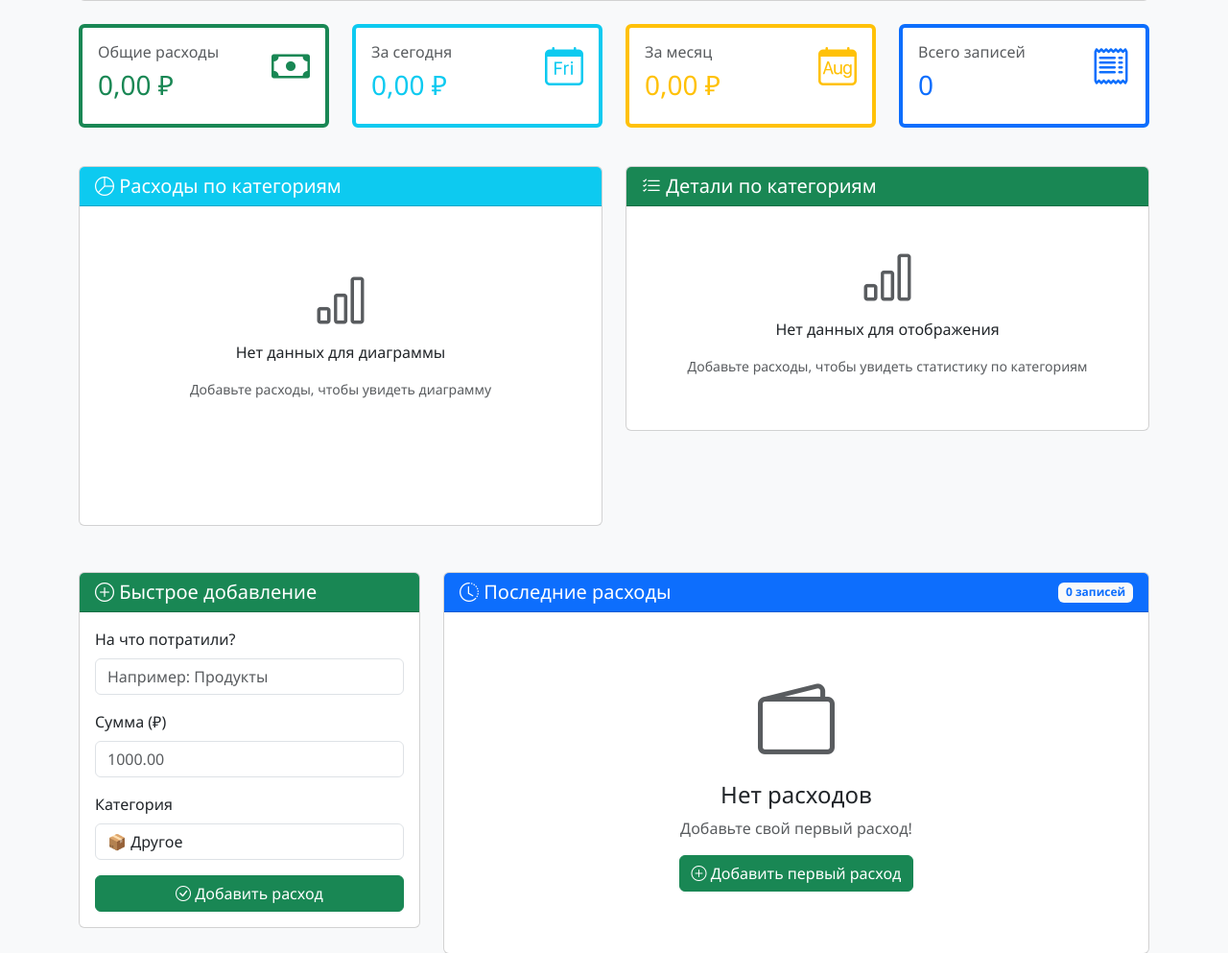
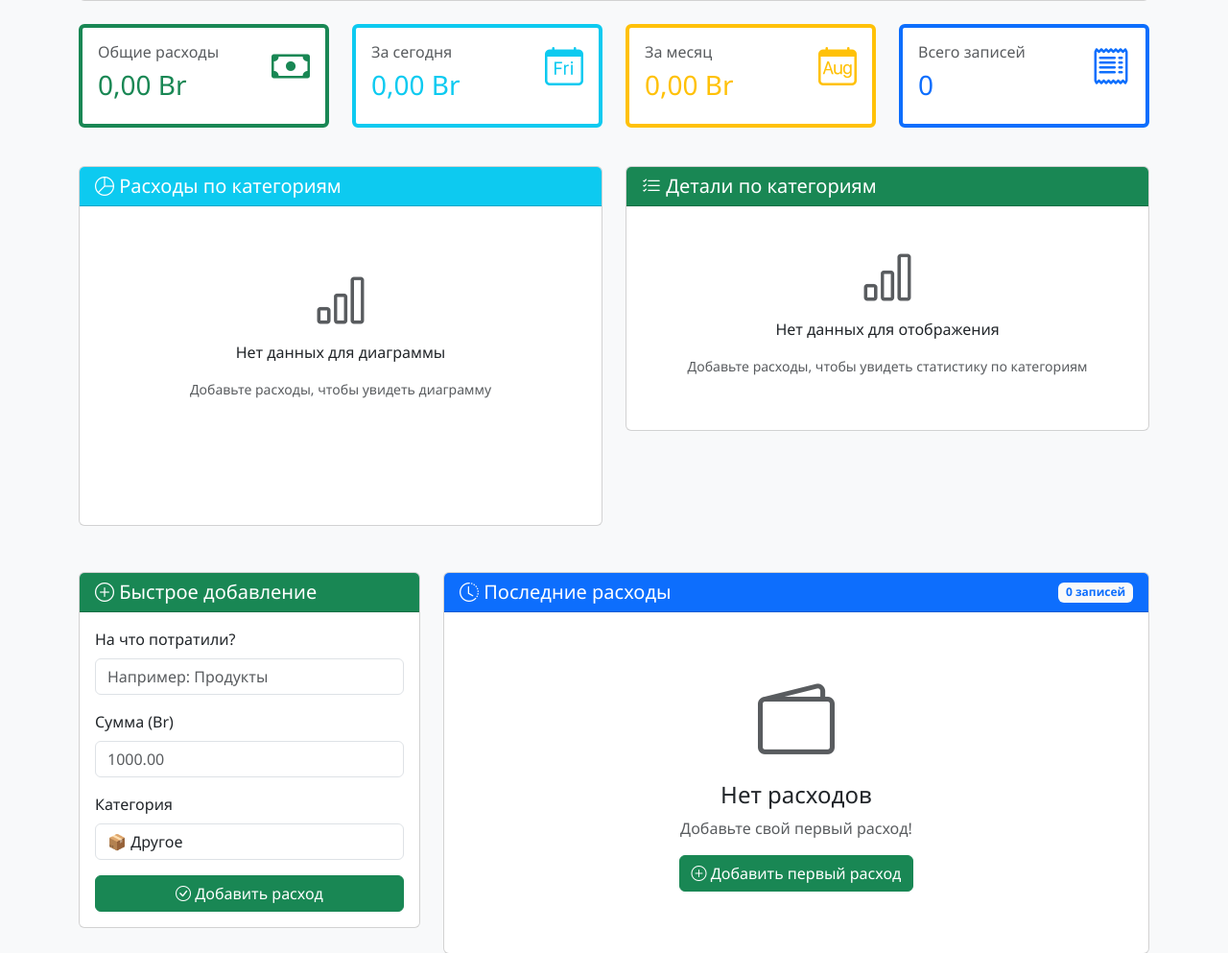
Before and after one commit to Gl0balMaster/project_expense, a Django app: page /expenses/ in a window 1280 px wide. Shown: the part 245-1238 px from the top of the page at 96% size. Run offline with Django 4.2, Linux system fonts and the light colour scheme; the visitor is signed in with stand-in values (Sample User, id 1); data that the repository does not hold is empty.

Commit message:
небольшой фикс

```diff
--- a/expenses/forms.py
+++ b/expenses/forms.py
@@ -10,7 +10,7 @@ class ExpenseForm(forms.ModelForm):
             'step': '0.01',
             'placeholder': '0.00'
         }),
-        label="Сумма (₽)"
+        label="Сумма (Br)"
     )
 
     class Meta:
--- a/expenses/models.py
+++ b/expenses/models.py
@@ -31,4 +31,4 @@ class Expense(models.Model):
         ordering = ['-date', '-created_at']
 
     def __str__(self):
-        return f"{self.title} - {self.amount} ₽"
+        return f"{self.title} - {self.amount} Br"
--- a/expenses/templates/expense_confirm_delete.html
+++ b/expenses/templates/expense_confirm_delete.html
@@ -32,7 +32,7 @@
                     </p>
                 </div>
                     <strong>{{ expense.title }}</strong><br>
-                    Сумма: {{ expense.amount }} ₽<br>
+                    Сумма: {{ expense.amount }} Br<br>
                     Дата: {{ expense.date|date:"d.m.Y" }}
                 </div>
 
--- a/expenses/templates/expense_detail.html
+++ b/expenses/templates/expense_detail.html
@@ -14,12 +14,12 @@
             </div>
             <div class="card-body">
                 <h5>{{ expense.title }}</h5>
-                <p><strong>Сумма:</strong> {{ expense.amount }} ₽</p>
+                <p><strong>Сумма:</strong> {{ expense.amount }} Br</p>
                 <p><strong>Дата:</strong> {{ expense.date }}</p>
                 <div class="row mt-4">
                     <div class="col-md-4">
                         <p><strong><i class="bi bi-cash"></i> Сумма:</strong></p>
-                        <h3 class="text-danger">{{ expense.amount|floatformat:2 }} ₽</h3>
+                        <h3 class="text-danger">{{ expense.amount|floatformat:2 }} Br</h3>
                     </div>
                     <div class="col-md-4">
                         <p><strong><i class="bi bi-calendar"></i> Дата:</strong></p>
--- a/expenses/templates/expense_form.html
+++ b/expenses/templates/expense_form.html
@@ -25,7 +25,7 @@
 
                         <div class="row">
                             <div class="col-md-6 mb-3">
-                                <label class="form-label">Сумма (₽) <span class="text-danger">*</span></label>
+                                <label class="form-label">Сумма (Br) <span class="text-danger">*</span></label>
                                 <input type="number" step="0.01" min="0.01" class="form-control" name="amount"
                                        value="{{ expense.amount|default:'' }}"
                                        placeholder="1000.00" required>
--- a/expenses/templates/expense_list.html
+++ b/expenses/templates/expense_list.html
@@ -59,7 +59,7 @@
                         <div class="d-flex justify-content-between">
                             <div>
                                 <h6 class="text-muted">Общие расходы</h6>
-                                <h3 class="text-success">{{ total_amount|floatformat:2|default:"0.00" }} ₽</h3>
+                                <h3 class="text-success">{{ total_amount|floatformat:2|default:"0.00" }} Br</h3>
                             </div>
                             <div class="text-success display-6">
                                 <i class="bi bi-cash"></i>
@@ -74,7 +74,7 @@
                         <div class="d-flex justify-content-between">
                             <div>
                                 <h6 class="text-muted">За сегодня</h6>
-                                <h3 class="text-info">{{ today_amount|floatformat:2|default:"0.00" }} ₽</h3>
+                                <h3 class="text-info">{{ today_amount|floatformat:2|default:"0.00" }} Br</h3>
                             </div>
                             <div class="text-info display-6">
                                 <i class="bi bi-calendar-day"></i>
@@ -89,7 +89,7 @@
                         <div class="d-flex justify-content-between">
                             <div>
                                 <h6 class="text-muted">За месяц</h6>
-                                <h3 class="text-warning">{{ month_amount|floatformat:2|default:"0.00" }} ₽</h3>
+                                <h3 class="text-warning">{{ month_amount|floatformat:2|default:"0.00" }} Br</h3>
                             </div>
                             <div class="text-warning display-6">
                                 <i class="bi bi-calendar-month"></i>
@@ -169,7 +169,7 @@
                                                 {% else %}{{ item.category }}
                                                 {% endif %}
                                             </td>
-                                            <td class="text-end">{{ item.total|floatformat:2 }} ₽</td>
+                                            <td class="text-end">{{ item.total|floatformat:2 }} Br</td>
                                             <td class="text-end">{{ item.count }}</td>
                                             <td class="text-end">
                                                 {% if total_amount > 0 %}
@@ -185,7 +185,7 @@
                                     <tfoot>
                                         <tr class="table-primary">
                                             <th>Всего:</th>
-                                            <th class="text-end">{{ total_amount|floatformat:2 }} ₽</th>
+                                            <th class="text-end">{{ total_amount|floatformat:2 }} Br</th>
                                             <th class="text-end">{{ total_count }}</th>
                                             <th class="text-end">100%</th>
                                         </tr>
@@ -227,7 +227,7 @@
                                 <input type="text" class="form-control" name="title" placeholder="Например: Продукты" required>
                             </div>
                             <div class="mb-3">
-                                <label class="form-label">Сумма (₽)</label>
+                                <label class="form-label">Сумма (Br)</label>
                                 <input type="number" step="0.01" min="0.01" class="form-control" name="amount" placeholder="1000.00" required>
                             </div>
                             <div class="mb-3">
@@ -301,7 +301,7 @@
                                             </div>
                                         </div>
                                         <div class="text-end">
-                                            <div class="fw-bold text-danger">{{ expense.amount|floatformat:2 }} ₽</div>
+                                            <div class="fw-bold text-danger">{{ expense.amount|floatformat:2 }} Br</div>
                                             <div class="mt-1">
                                                 <a href="{% url 'expense-detail' expense.pk %}" class="btn btn-sm btn-outline-info">
                                                     <i class="bi bi-eye"></i>
@@ -389,7 +389,7 @@
                                     const value = context.parsed || 0;
                                     const total = context.dataset.data.reduce((a, b) => a + b, 0);
                                     const percentage = Math.round((value / total) * 100);
-                                    return `${label}: ${value.toFixed(2)} ₽ (${percentage}%)`;
+                                    return `${label}: ${value.toFixed(2)} Br (${percentage}%)`;
                                 }
                             }
                         }
```
Also changed, not shown: expenses/tests/test_basic.py (+1 -1 lines), expenses/tests/test_models.py (+1 -1 lines), expenses/tests/test_views.py (+6 -4 lines), README.md.
